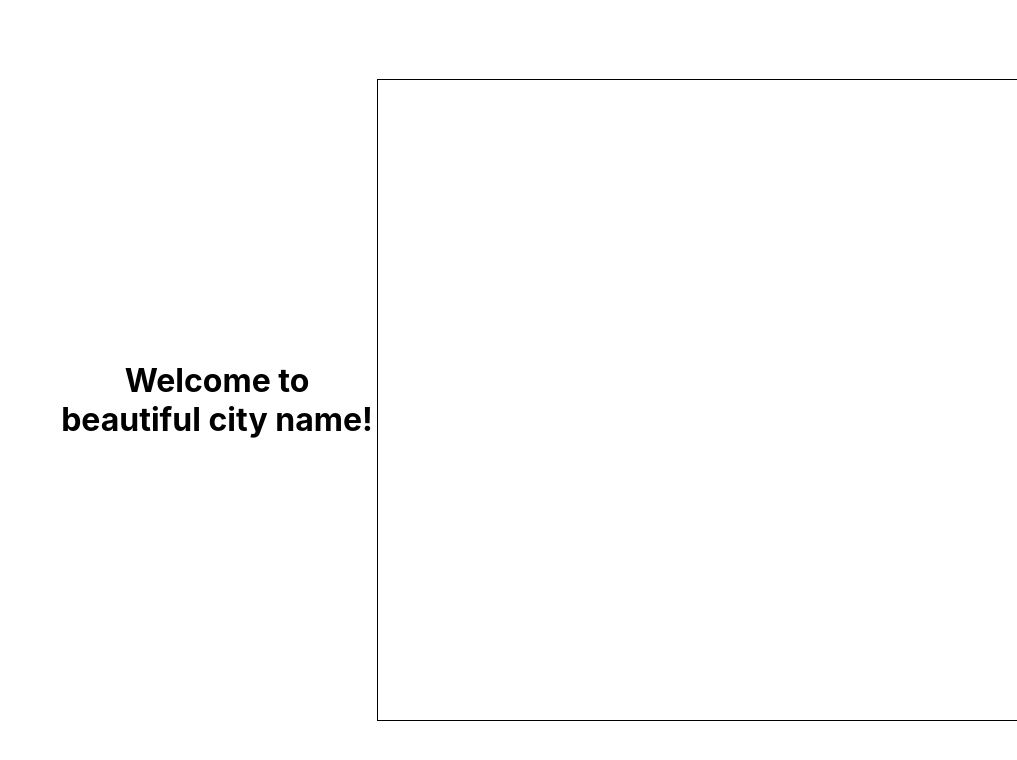
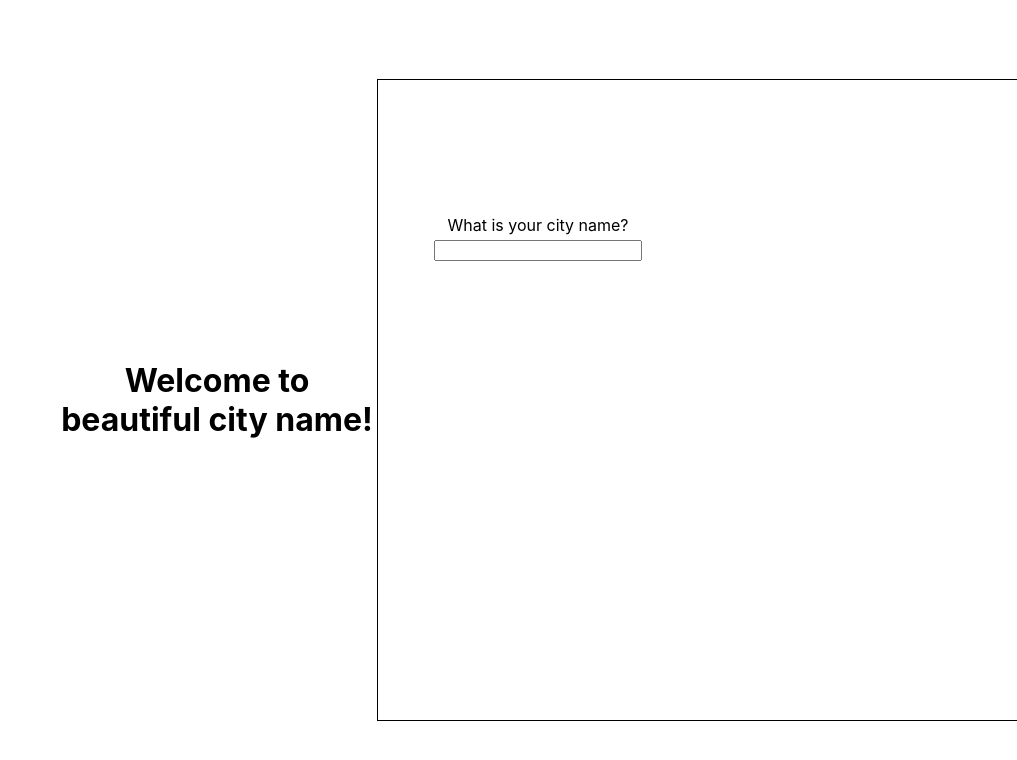
Before and after one commit to CarolynnFleming/city-react, a React (Create React App) app: page / in a window 1280 px wide. Shown: the top 760 px of the page, without its empty margins (263-1280 px from the left). Built offline with nearby package versions, Linux system fonts and the light colour scheme.

Commit message:
citynameinput

```diff
--- a/src/App.js
+++ b/src/App.js
@@ -22,7 +22,7 @@ function App() {
   return (
     <div className="App">
       {/* here, the City component takes in skylineId, waterfrontId, castleId as props. It'll use those ids to render pictures correctly. */}
-      <city
+      <City
         skylineId={skylineId}
         waterfrontId={waterfrontId}
         castleId={castleId}/>
@@ -32,6 +32,7 @@ function App() {
       </h1>
       <div className='bottom'>
         {/* here, the CityNameInput component takes in the setCityName state handler function */}
+        <CityNameInput setCityName={setCityName}/>
         <section className='dropdowns'>
           {/*
           render all three Dropdown components (WaterfrontDropdown, SkylineDropdown, CastleDropdown) here.
```
